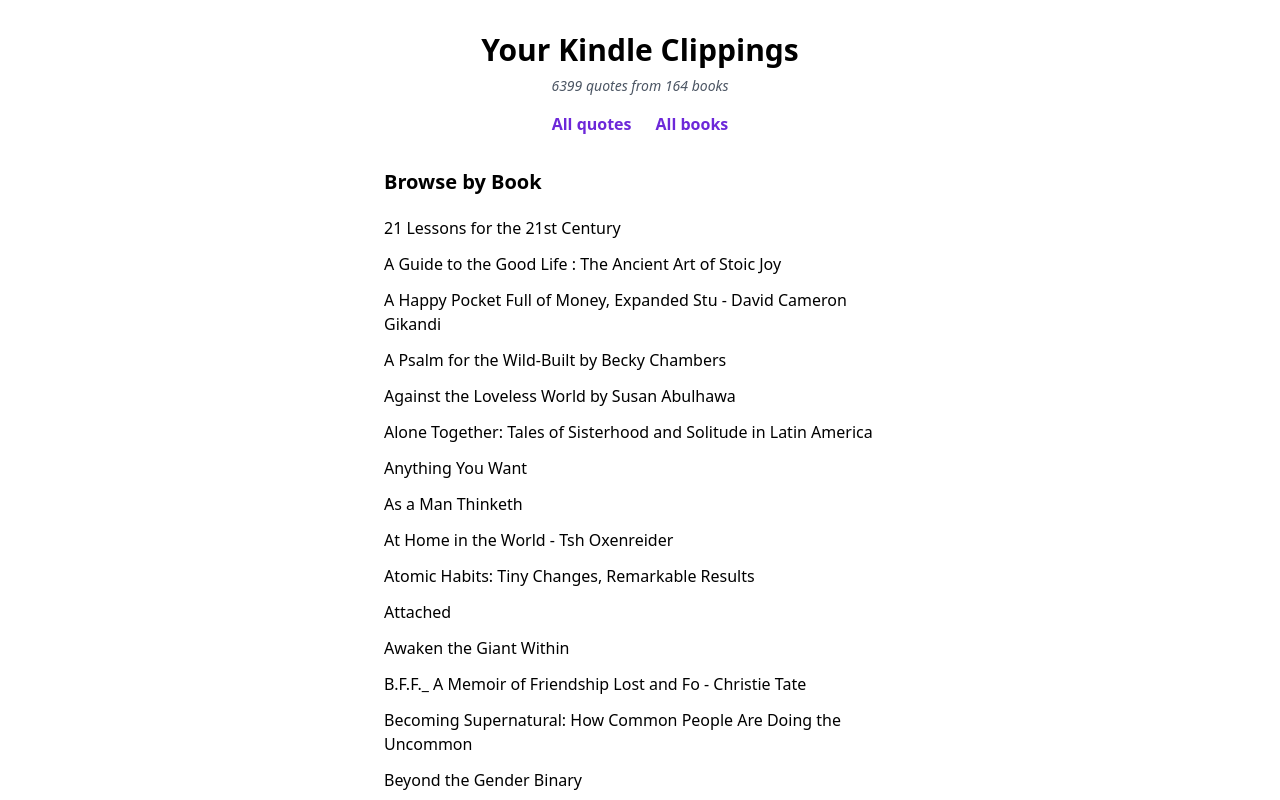
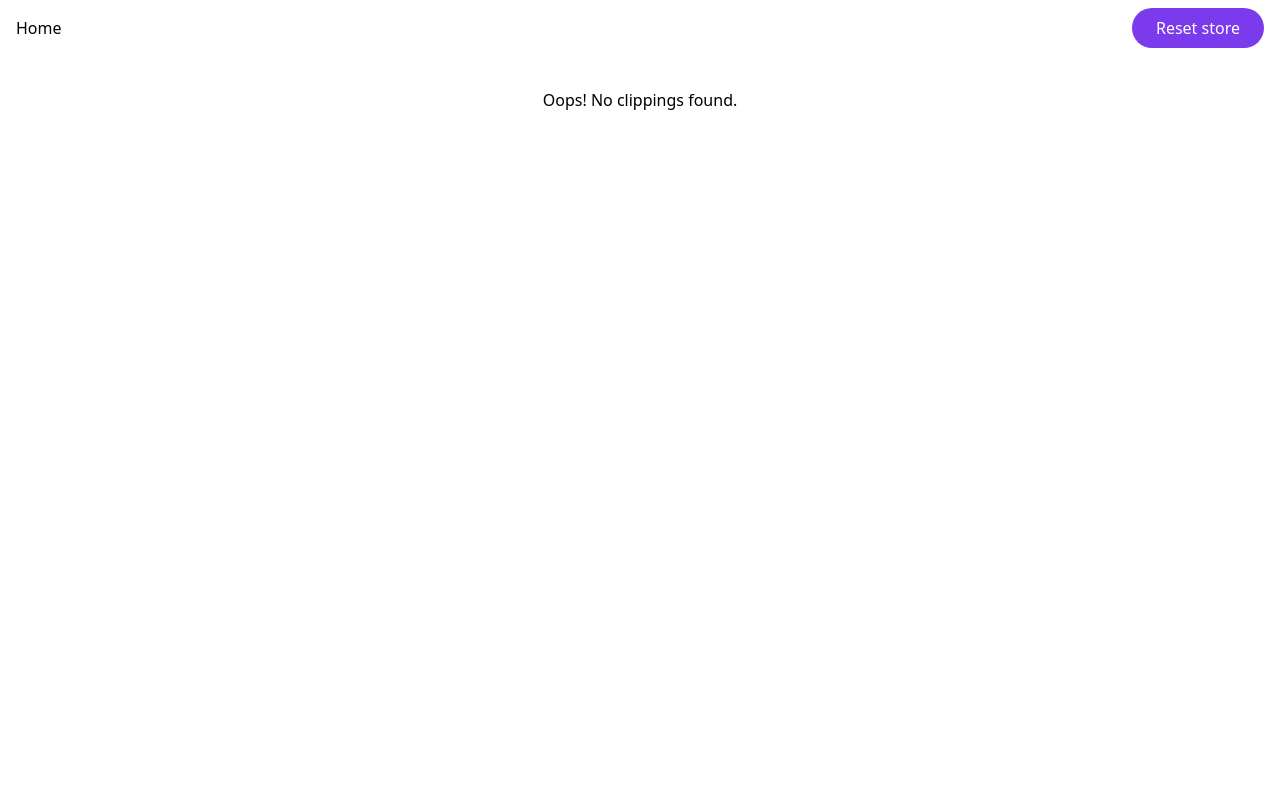
Before and after one commit to lmac-1/kindle-clippings, a Next.js app: page /quotes/books in a window 1280 px wide. Shown: the top 800 px of the page. Built offline with nearby package versions, Linux system fonts and the light colour scheme.

Commit message:
Makes application end-to-end process flow from upload to quotes

```diff
--- a/app/layout.tsx
+++ b/app/layout.tsx
@@ -1,5 +1,7 @@
 import type { Metadata } from 'next';
 import './globals.css';
+import { ResetStoreButton } from '@/components/ResetStoreButton';
+import Link from 'next/link';
 
 export const metadata: Metadata = {
   title: 'My Kindle Clippings',
@@ -13,7 +15,16 @@
 }>) {
   return (
     <html lang="en">
-      <body className="antialiased">{children}</body>
+      <body className="antialiased">
+        <nav className="flex justify-between items-baseline py-2 px-4">
+          <Link href="/" className="hover:underline">
+            Home
+          </Link>
+          <ResetStoreButton />
+        </nav>
+
+        {children}
+      </body>
     </html>
   );
 }
--- a/app/page.tsx
+++ b/app/page.tsx
@@ -2,7 +2,7 @@
 
 export default function Home() {
   return (
-    <div className="flex items-center justify-center h-screen pb-12">
+    <div className="flex items-center flex-col justify-center pt-36 pb-12">
       <UploadClippings />
     </div>
   );
--- a/app/quotes/books/page.tsx
+++ b/app/quotes/books/page.tsx
@@ -1,5 +1,6 @@
+'use client';
 import { QuoteList } from '@/components/QuoteList';
-import { data } from '@/data/quotes';
+import useClippingStore from '@/store/clippingStore';
 import Link from 'next/link';
 
 type Props = {
@@ -8,7 +9,9 @@
 
 export default function BooksPage({ searchParams }: Props) {
   const { title } = searchParams;
-  const { books, quotes } = data;
+  const { books, quotes } = useClippingStore();
+
+  if (!quotes || !books) return 'No quotes/books found';
 
   // Book view
   if (title) {
--- a/app/quotes/layout.tsx
+++ b/app/quotes/layout.tsx
@@ -1,12 +1,25 @@
+'use client';
 import { Summary } from '@/components/Summary';
-import { data } from '@/data/quotes';
+import useClippingStore from '@/store/clippingStore';
 import Link from 'next/link';
 
 export default function Layout({ children }: { children: React.ReactNode }) {
-  const { quotes, books } = data;
+  const { quotes, books } = useClippingStore();
+
+  if (!quotes && !books) {
+    return (
+      <div className="max-w-lg mx-auto text-center py-8">
+        Oops! No clippings found.
+      </div>
+    );
+  }
+
   return (
     <div className="max-w-lg mx-auto py-8">
+      {quotes && books && (
         <Summary totalQuotes={quotes.length} totalBooks={books.length} />
+      )}
+      {quotes && books && (
         <div className="mt-4 mb-8 flex gap-6 justify-center">
           <Link
             className="text-violet-700 outline-none focus:ring-2 rounded-md focus:ring-offset-2 focus:ring-violet-300 hover:text-violet-900 font-semibold block text-center"
@@ -21,6 +34,7 @@
             All books
           </Link>
         </div>
+      )}
       {children}
     </div>
   );
--- a/app/quotes/page.tsx
+++ b/app/quotes/page.tsx
@@ -1,6 +1,7 @@
+'use client';
 import { QuoteList } from '@/components/QuoteList';
 import { Search } from '@/components/Search';
-import { data } from '@/data/quotes';
+import useClippingStore from '@/store/clippingStore';
 
 type Props = {
   searchParams: {
@@ -10,7 +11,11 @@
 
 export default function QuotesPage({ searchParams }: Props) {
   const { search } = searchParams;
-  const { quotes: rawQuotes } = data;
+  const { quotes: rawQuotes } = useClippingStore();
+
+  if (!rawQuotes) {
+    return 'No quotes found';
+  }
 
   const quotes = search
     ? rawQuotes.filter((quote) =>
--- a/components/Button/Button.tsx
+++ b/components/Button/Button.tsx
@@ -1,18 +1,19 @@
 import { cn } from '@/lib/utils';
 import React from 'react';
 
-type Props = {
+type Props = React.ComponentProps<'button'> & {
   children: React.ReactNode;
   className?: string;
 };
 
-export const Button = ({ children, className }: Props) => {
+export const Button = ({ children, className, ...props }: Props) => {
   return (
     <button
       className={cn(
-        'bg-violet-600 text-white focus:ring-2 focus:ring-violet-300 focus:ring-offset-2 focus:outline-none rounded-full px-6 font-medium py-2 hover:bg-violet-700 transition-colors',
+        'bg-violet-600 disabled:cursor-not-allowed text-white focus:ring-2 focus:ring-violet-300 focus:ring-offset-2 focus:outline-none rounded-full px-6 font-medium py-2 enabled:hover:bg-violet-700 transition-colors',
         className
       )}
+      {...props}
     >
       {children}
     </button>
--- /dev/null
+++ b/components/ResetStoreButton/ResetStoreButton.tsx
@@ -0,0 +1,8 @@
+'use client';
+import useClippingStore from '@/store/clippingStore';
+import { Button } from '../Button';
+
+export const ResetStoreButton = () => {
+  const { resetData } = useClippingStore();
+  return <Button onClick={resetData}>Reset store</Button>;
+};
--- /dev/null
+++ b/components/ResetStoreButton/index.ts
@@ -0,0 +1 @@
+export { ResetStoreButton } from './ResetStoreButton';
--- a/components/Summary/Summary.tsx
+++ b/components/Summary/Summary.tsx
@@ -4,13 +4,14 @@
 };
 
 export const Summary = ({ totalQuotes, totalBooks }: Props) => {
+  const subText = `${totalQuotes} quote${
+    totalQuotes > 1 && 's'
+  } from ${totalBooks} book${totalBooks > 1 && 's'}`;
+
   return (
     <div className="flex justify-center gap-2 flex-col items-center">
       <h2 className="font-semibold text-3xl">Your Kindle Clippings</h2>
-      <p className="text-sm text-gray-600 italic">
-        {totalQuotes} quote{totalQuotes > 1 && 's'} from {totalBooks} book
-        {totalBooks > 1 && 's'}
-      </p>
+      <p className="text-sm text-gray-600 italic">{subText}</p>
     </div>
   );
 };
--- a/components/UploadClippings/UploadClippings.tsx
+++ b/components/UploadClippings/UploadClippings.tsx
@@ -3,9 +3,14 @@
 import { ChangeEvent, FormEvent, useEffect, useState } from 'react';
 import { Button } from '../Button';
 import useClippingStore from '@/store/clippingStore';
+import { useRouter } from 'next/navigation';
 
 export const UploadClippings = () => {
   const [file, setFile] = useState<File | null>(null);
+  const [loading, setLoading] = useState(false);
+  const [errorMessage, setErrorMessage] = useState('');
+  const router = useRouter();
+
   const updateClippings = useClippingStore((state) => state.updateData);
   const quotes = useClippingStore((state) => state.quotes);
   const authors = useClippingStore((state) => state.authors);
@@ -22,9 +27,12 @@
 
   const handleSubmit = async (event: FormEvent<HTMLFormElement>) => {
     event.preventDefault();
+    setLoading(true);
+    setErrorMessage('');
 
     if (!file) {
-      console.log('No file selected');
+      setErrorMessage('No file selected');
+      setLoading(false);
       return;
     }
 
@@ -36,27 +44,41 @@
         method: 'POST',
         body: formData,
       });
-      // todo: error handling
-      const { clippings } = await response.json();
+      const body = await response.json();
+
+      if (!response.ok) {
+        setErrorMessage(body.detail);
+        setLoading(false);
+        return;
+      }
+
+      const { clippings } = body;
       updateClippings(clippings);
-
-      console.log({ clippings });
+      router.push('/quotes');
     } catch (error) {
-      console.log({ error });
+      console.error({ error });
+      setErrorMessage('Something went wrong');
+      setLoading(false);
+      return;
     }
   };
   return (
-    <form onSubmit={handleSubmit} className="flex flex-col items-start gap-4">
-      <label className="block font-semibold" htmlFor="file">
+    <form onSubmit={handleSubmit} className="flex flex-col gap-6">
+      <label className="block text-xl font-medium" htmlFor="file">
         Upload Kindle clippings
       </label>
       <input
         id="file"
         type="file"
-        className="block text-slate-500 focus:ring-2 outline-none rounded-full focus:ring-violet-400 text-sm mb-4 file:mr-4 file:py-2 file:px-4 file:text-sm file:font-semibold file:bg-violet-50 file:text-violet-700 hover:file:bg-violet-100 file:border-0 file:rounded-full"
+        className="block border border-gray-100 text-slate-500 focus:ring-2 outline-none rounded-full focus:ring-violet-400 text-sm mb-4 file:mr-4 file:py-2 file:px-4 file:text-sm file:font-semibold file:bg-violet-50 file:text-violet-700 hover:file:bg-violet-100 file:border-0 file:rounded-full"
         onChange={handleFileChange}
       />
-      <Button>Upload</Button>
+      <Button disabled={loading}>{loading ? 'Loading...' : 'Upload'}</Button>
+      {errorMessage && (
+        <p className="text-sm text-center text-gray-500">
+          Oops! {errorMessage}.
+        </p>
+      )}
     </form>
   );
 };
--- a/store/clippingStore.ts
+++ b/store/clippingStore.ts
@@ -1,10 +1,12 @@
 import { create } from 'zustand';
+import { persist } from 'zustand/middleware';
 
 type Store = {
   quotes: Quotes;
   books: Books;
   authors: Authors;
   updateData: (data: ClippingData) => void;
+  resetData: () => void;
 };
 
 export type Clipping = {
@@ -24,16 +26,24 @@
   authors: Authors;
 };
 
-const useClippingStore = create<Store>((set) => ({
-  quotes: null,
-  books: null,
-  authors: null,
-  updateData: (data: ClippingData) =>
-    set({
-      quotes: data.quotes,
-      books: data.books,
-      authors: data.authors,
+const initialState = { quotes: null, books: null, authors: null };
+
+const useClippingStore = create<Store>()(
+  persist(
+    (set, get) => ({
+      ...initialState,
+      updateData: (data: ClippingData) =>
+        set({
+          quotes: data.quotes,
+          books: data.books,
+          authors: data.authors,
+        }),
+      resetData: () => set(initialState),
     }),
-}));
+    {
+      name: 'kindle-clippings',
+    }
+  )
+);
 
 export default useClippingStore;
```
Also changed, not shown: 1 other file (tests, documents, lock files or other folders). Lines whose indentation alone changed are shown as unchanged.
